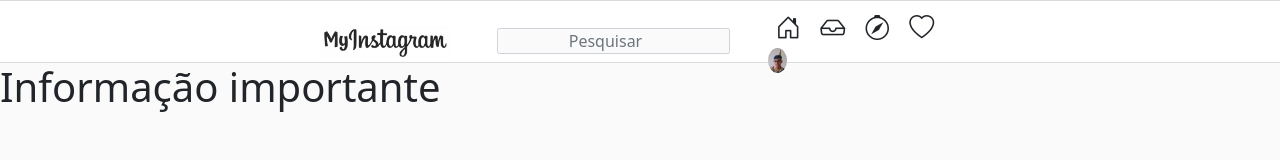
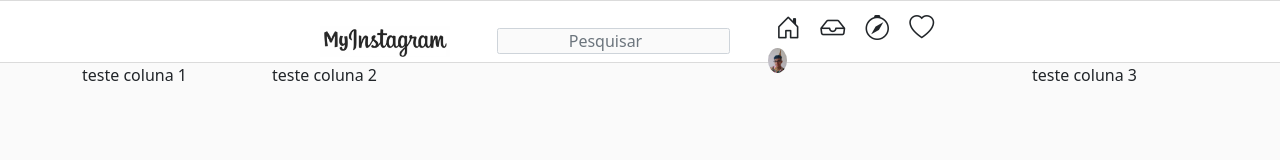
Before and after one commit to TiagoUniverse/MyInstagram, a plain HTML site: page Index.html in a window 1280 px wide. Drawn offline with nearby package versions, Linux system fonts and the light colour scheme.

Commit message:
futuras colunas pro feed do instagram

```diff
--- a/Index.html
+++ b/Index.html
@@ -36,8 +36,16 @@
       </nav>
     </header>
 
-<h1> Informação importante</h1>
+    <section>  <!-- Os valores com limite de pixel igual a 12-->
+      <div class=" container">
+          <div class="row">
+            <div class= "class= col-0 col-md-2">  teste coluna 1</div>
+            <div class= "class= col-12 col-md-8">  teste coluna 2</div>
+            <div class= "class= col-0 col-md-2"> teste coluna 3 </div>
+          </div>
 
+      </div>
+    </section>
 
 
 
```
